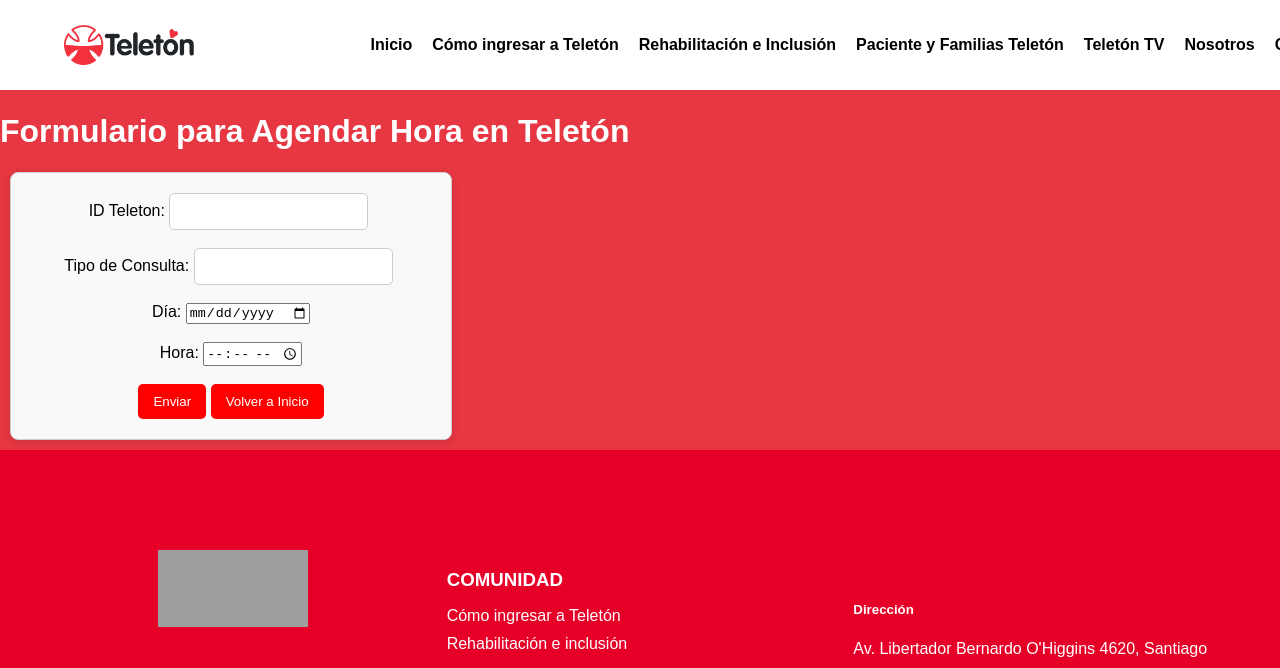
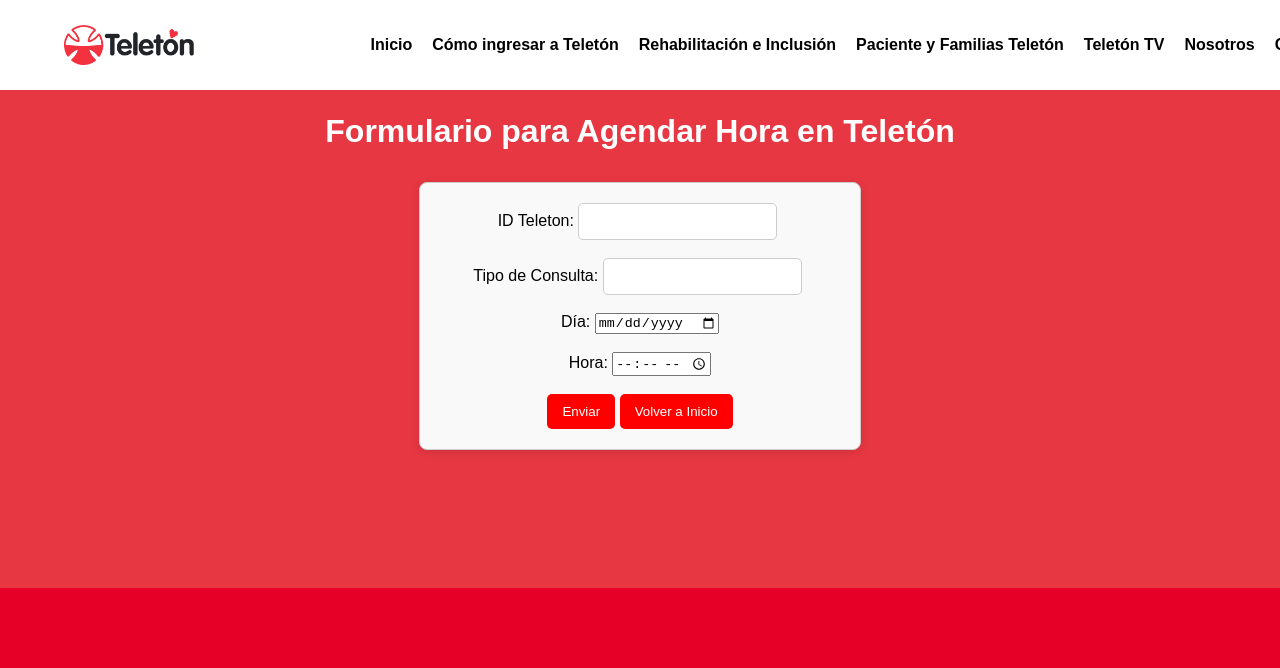
Before and after one commit to MarceloCaballeroo/bothaton_grupo8, a plain HTML site: page formulario.html in a window 1280 px wide. Shown: the top 668 px of the page. Drawn offline with Linux system fonts and the light colour scheme; grey boxes are pictures that could not be loaded.

Commit message:
centralizacion de titulos y formularios

```diff
--- a/body.html
+++ b/body.html
@@ -1,4 +1,4 @@
-<body>
+<body class="body">
     <div class="ancho_body" style="flex-grow: 1;">
         <main>
             <h1>ChatBot Teletón</h1>
--- a/formulario.html
+++ b/formulario.html
@@ -7,11 +7,11 @@
     <link rel="stylesheet" href="styles.css">
     <script defer src="script.js"></script>
 </head>
-<body>
+<body class="body">
     <!-- Navbar -->
     <div id="navbar"></div>
 
-    <main>
+    <main class="ancho_body">
         <h1>Formulario para Agendar Hora en Teletón</h1>
         <div class="chatbot-container">
             <div class="chat-interface">
--- a/styles.css
+++ b/styles.css
@@ -1,4 +1,4 @@
-body {
+.body {
     font-family: 'Arial', sans-serif;
     background-color: #e63742;
     min-height: 100vh;
@@ -10,6 +10,10 @@ body {
 h1 {
     font-family: 'Arial', sans-serif;
     color: white;
+    display: flex;
+    align-items: center;
+    justify-content: flex-start;
+    flex-direction: column;
 }
 
 .ancho_body {
```
Also changed, not shown: index.html (+1 -1 lines).
